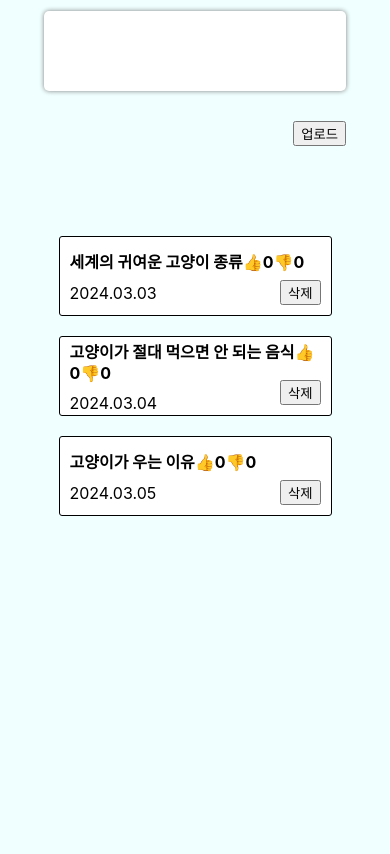
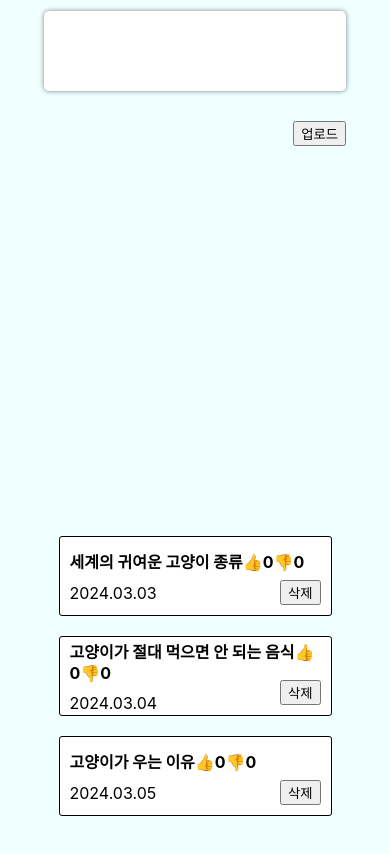
Before and after one commit to YenaLey/huchu, a React (Create React App) app: page / in a window 390 px wide. Shown: the part 2904-3758 px from the top of the page. Built offline with nearby package versions, Linux system fonts and the light colour scheme.

Commit message:
feat: 폼 너비 에러 수정

```diff
--- a/public/index.html
+++ b/public/index.html
@@ -24,7 +24,7 @@
       work correctly both with client-side routing and a non-root public URL.
       Learn how to configure a non-root public URL by running `npm run build`.
     -->
-    <title>React App</title>
+    <title>huchu</title>
   </head>
   <body>
     <noscript>You need to enable JavaScript to run this app.</noscript>
--- a/src/components/Blog/Blog.css
+++ b/src/components/Blog/Blog.css
@@ -6,19 +6,7 @@
     flex-wrap: wrap;
 }
 
-.left-container {
-    display: flex;
-    flex-direction: column;
-    justify-content: start;
-    align-items: center;
-    width: 50%;
-
-    @media (max-width: 900px) {
-        width: 100%;
-    }
-}
-
-.right-container {
+.left-container, .right-container {
     display: flex;
     flex-direction: column;
     justify-content: start;
@@ -28,7 +16,6 @@
 
     @media (max-width: 900px) {
         width: 100%;
-        padding-top: 100px;
     }
 }
 
```
